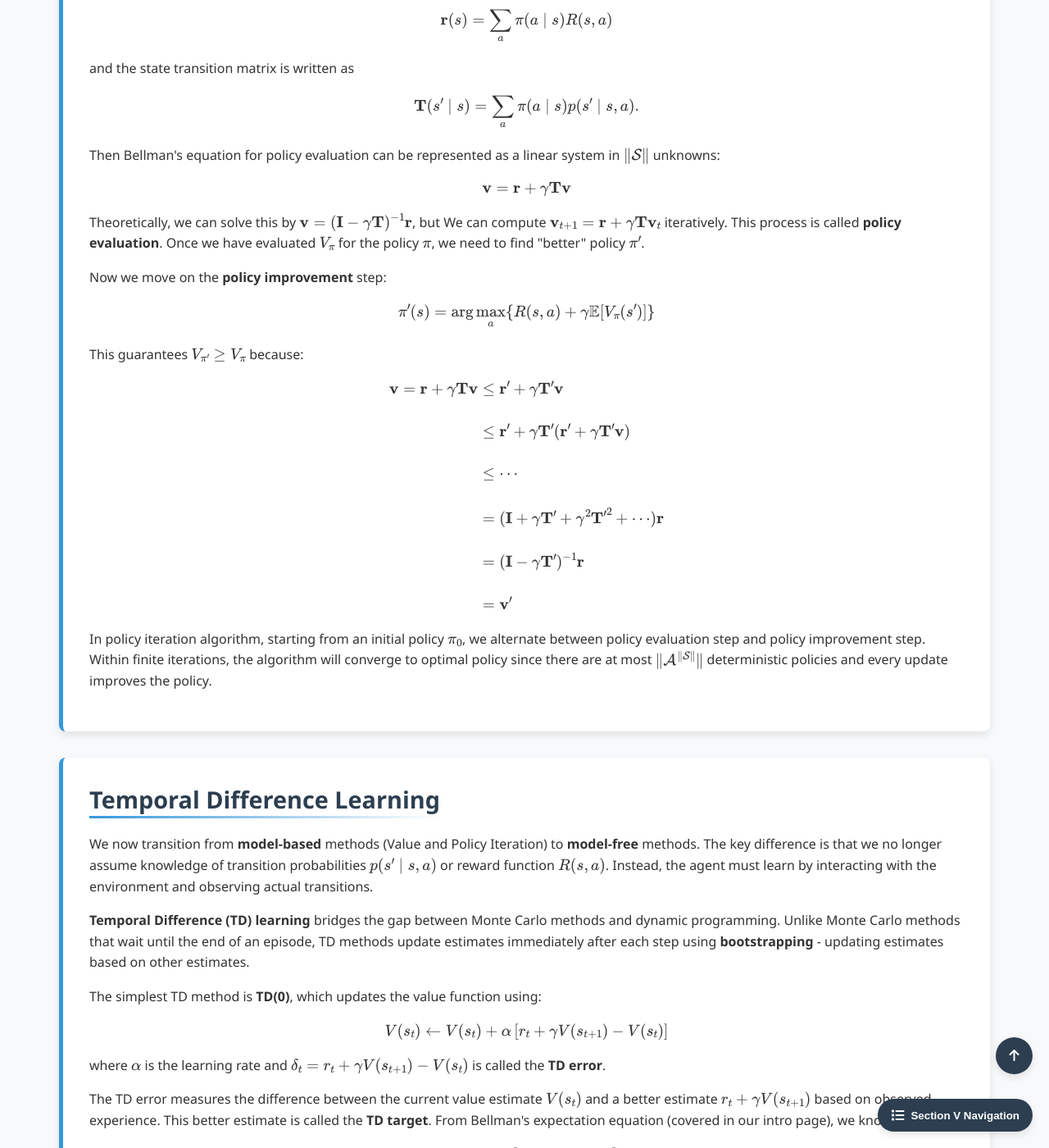
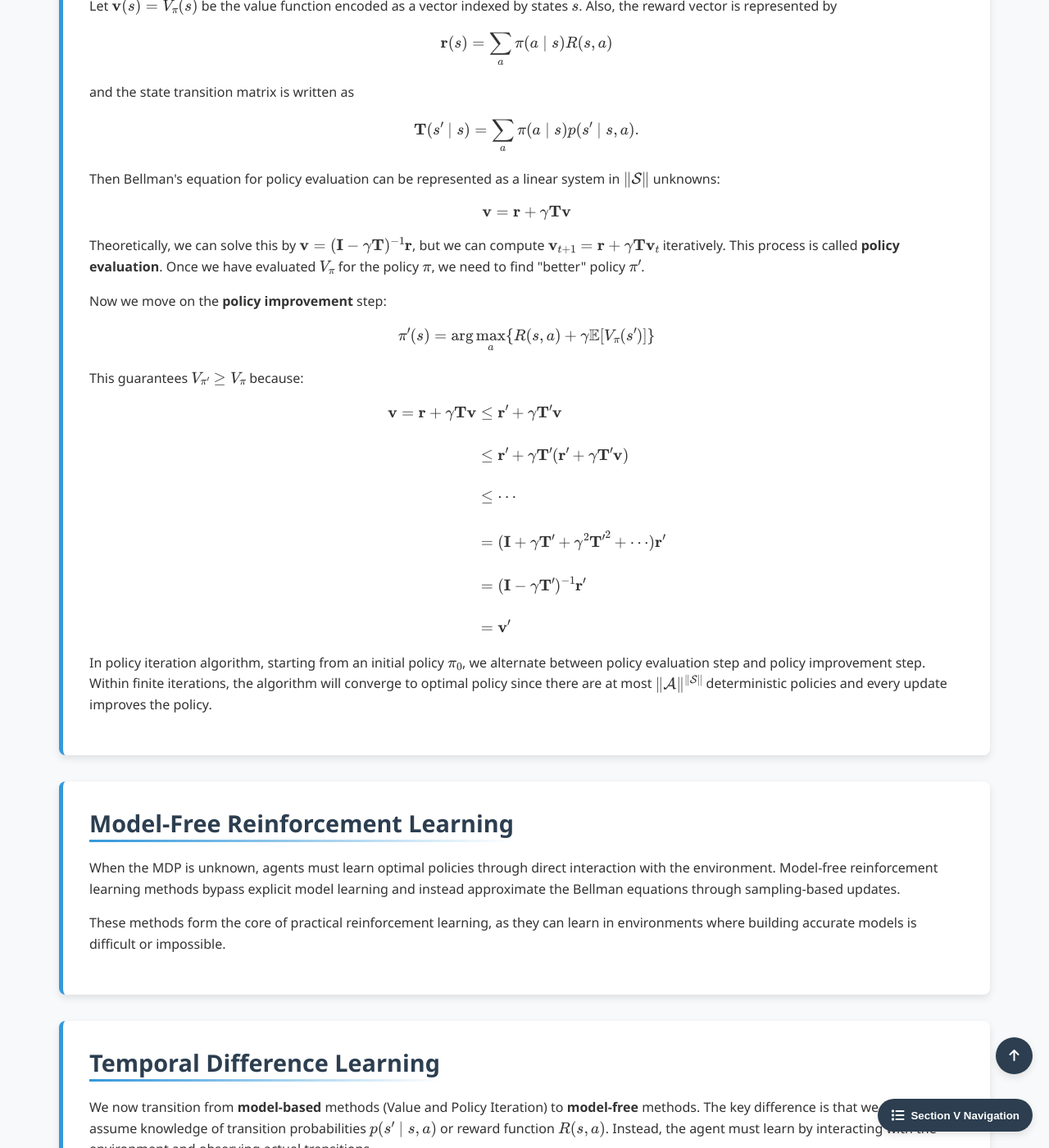
Before and after one commit to Yusukey01/yusukey01.github.io, a Jekyll site: the page built from Mathematics/Machine_learning/foundational_RL_algorithms.html, in a window 1280 px wide and 1400 px high, scrolled down 1620 px. Shown: the whole window at 82% size. Built offline with Jekyll 4.4.1, drawn with Linux system fonts in a browser that asks for light colours; some of the changed text lies outside the part shown.

Commit message:
update RL

```diff
--- a/Mathematics/Machine_learning/foundational_RL_algorithms.html
+++ b/Mathematics/Machine_learning/foundational_RL_algorithms.html
@@ -22,12 +22,12 @@ uses_python: false
             <a href="#td">Temporal Difference Learning</a>
             <a href="#qlearning">Q-Learning and SARSA</a>
             <a href="#exploration">Exploration vs. Exploitation</a>
-            <a href="#"></a>
+            <a href="#summary">Summary</a>
         </div>
 
         <div class="container">
 
-           <section id="intro" class="section-content">
+            <section id="intro" class="section-content">
                 <h2>Introduction</h2>
                  <p>
                     This page covers the foundational algorithms that implement the theoretical concepts introduced in our
@@ -46,7 +46,7 @@ uses_python: false
                 </p>
             </section>
 
-            <section id="" class="section-content">
+            <section id="VI" class="section-content">
                 <h2>Value Iteration (VI)</h2>
                 <p>
                 Let the initial estimate be \(V_0\). We update it as follows:
@@ -67,7 +67,7 @@ uses_python: false
                 </p>
             </section>
 
-             <section id="" class="section-content">
+             <section id="PI" class="section-content">
                 <h2>Policy Iteration (PI)</h2>
                 <p>
                 Let \(\mathbf{v}(s) = V_{\pi}(s)\) be the value function encoded as a vector indexed by states \(s\). Also,
@@ -84,7 +84,7 @@ uses_python: false
                 \mathbf{v} = \mathbf{r} + \gamma \mathbf{T}\mathbf{v}
                 \]
                 Theoretically, we can solve this by \(\mathbf{v} = (\mathbf{I} - \gamma \mathbf{T})^{-1} \mathbf{r}\), but
-                We can compute \(\mathbf{v}_{t+1} = \mathbf{r} + \gamma \mathbf{T} \mathbf{v}_t\) iteratively. This process is called
+                we can compute \(\mathbf{v}_{t+1} = \mathbf{r} + \gamma \mathbf{T} \mathbf{v}_t\) iteratively. This process is called
                 <strong>policy evaluation</strong>. Once we have evaluated \(V_{\pi}\) for the policy \(\pi\), we need to find "better"
                 policy \(\pi'\).
                 </p>
@@ -99,8 +99,8 @@ uses_python: false
                     \mathbf{v} = \mathbf{r} + \gamma \mathbf{T}\mathbf{v} &\leq  \mathbf{r'} + \gamma \mathbf{T'}\mathbf{v} \\\\
                                                                           &\leq  \mathbf{r'} + \gamma \mathbf{T'}(\mathbf{r'} + \gamma \mathbf{T'}\mathbf{v})\\\\
                                                                           &\leq \cdots  \\\\
-                                                                          &= (\mathbf{I} + \gamma \mathbf{T'} + \gamma^2 \mathbf{T'}^2 + \cdots)\mathbf{r} \\\\
-                                                                          &= (\mathbf{I} - \gamma \mathbf{T'})^{-1} \mathbf{r} \\\\
+                                                                          &= (\mathbf{I} + \gamma \mathbf{T'} + \gamma^2 \mathbf{T'}^2 + \cdots)\mathbf{r'} \\\\
+                                                                          &= (\mathbf{I} - \gamma \mathbf{T'})^{-1} \mathbf{r'} \\\\
                                                                           &= \mathbf{v'}
 
                     \end{align*}
@@ -109,7 +109,22 @@ uses_python: false
                 <p>
                     In policy iteration algorithm, starting from an initial policy \(\pi_0\), we alternate between policy evaluation step and
                     policy improvement step. Within finite iterations, the algorithm will converge to optimal policy since there are at
-                    most \(\|\mathcal{A}^{\|\mathcal{S}\|} \|\) deterministic policies and every update improves the policy.
+                    most \(\|\mathcal{A}\|^{\|\mathcal{S}\|}\) deterministic policies and every update improves the policy.
+                </p>
+            </section>
+
+            </section>
+
+            <section id="model-free-rl" class="section-content">
+                <h2>Model-Free Reinforcement Learning</h2>
+                <p>
+                    When the MDP is unknown, agents must learn optimal policies through direct interaction with the environment.
+                    Model-free reinforcement learning methods bypass explicit model learning and instead approximate the Bellman
+                    equations through sampling-based updates.
+                </p>
+                <p>
+                    These methods form the core of practical reinforcement learning, as they can learn in environments where
+                    building accurate models is difficult or impossible.
                 </p>
             </section>
 
@@ -247,11 +262,32 @@ uses_python: false
                     problem-dependent. More advanced methods like UCB (Upper Confidence Bound) and Thompson
                     sampling provide principled approaches to this tradeoff.
                 </p>
-
             </section>
 
+            <section id="summary" class="section-content">
+                <h2>Summary and Next Steps</h2>
+                <p>
+                    This page covered the progression from model-based dynamic programming to model-free reinforcement learning:
+                    <ul style="padding-left: 40px;">
+                    <li><strong>Value and Policy Iteration</strong> provide optimal solutions when the MDP is fully known</li>
+                    <li><strong>Temporal Difference learning</strong> enables online learning through bootstrapping</li>
+                    <li><strong>Q-learning and SARSA</strong> learn optimal policies through interaction alone</li>
+                    <li><strong>Exploration strategies</strong> are crucial for discovering good policies</li>
+                    </ul>
+                </p>
 
+                <p>
+                    These foundational algorithms scale to larger problems through <strong>function approximation</strong>
+                    (e.g., Deep Q-Networks), <strong>policy-based methods</strong> (e.g., REINFORCE, Actor-Critic),
+                    and modern techniques like <strong>Proximal Policy Optimization (PPO)</strong> used in
+                    <strong>Reinforcement Learning from Human Feedback (RLHF)</strong>.
+                </p>
 
+                <p>
+                    The mathematical foundations established here - Bellman equations, value functions, and the
+                    exploration-exploitation tradeoff - remain central to understanding all modern RL algorithms.
+                </p>
+            </section>
         </div>
         <script src="/js/main.js"></script>
     </body>
```
Also changed, not shown: Mathematics/Machine_learning/reinforcement.html (+8 -6 lines).
